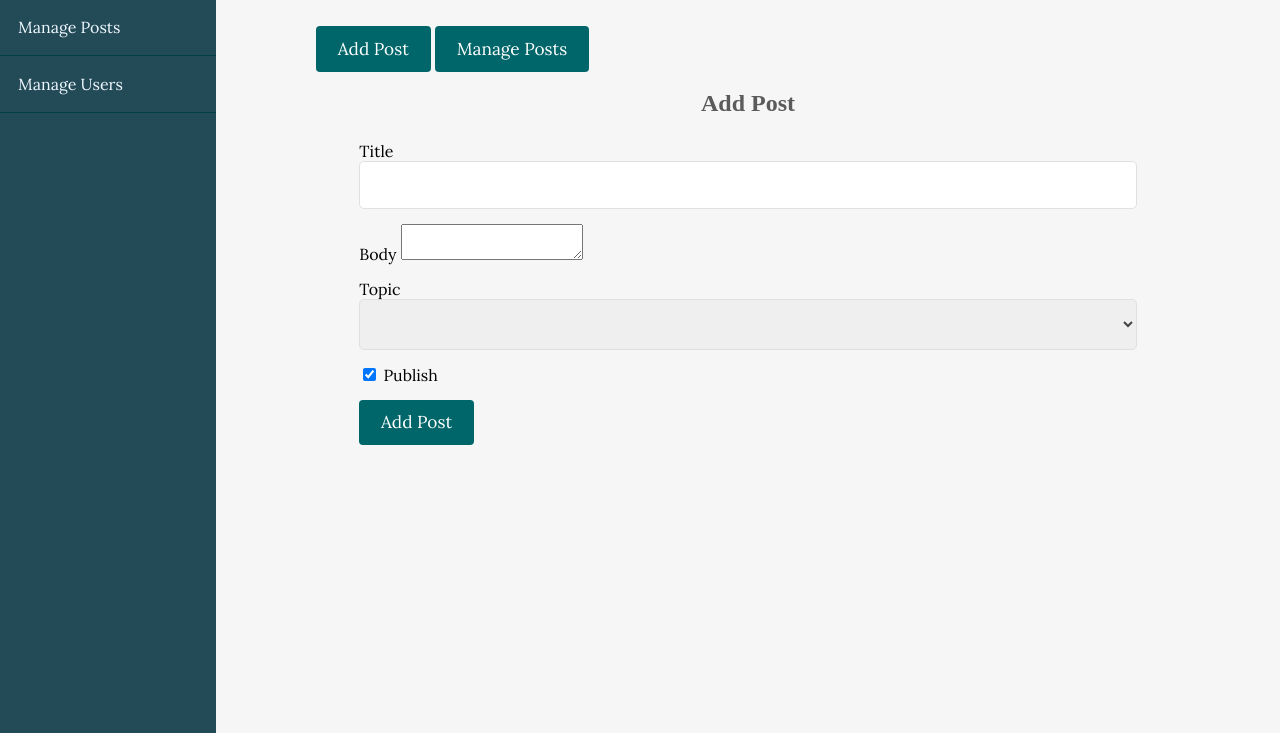
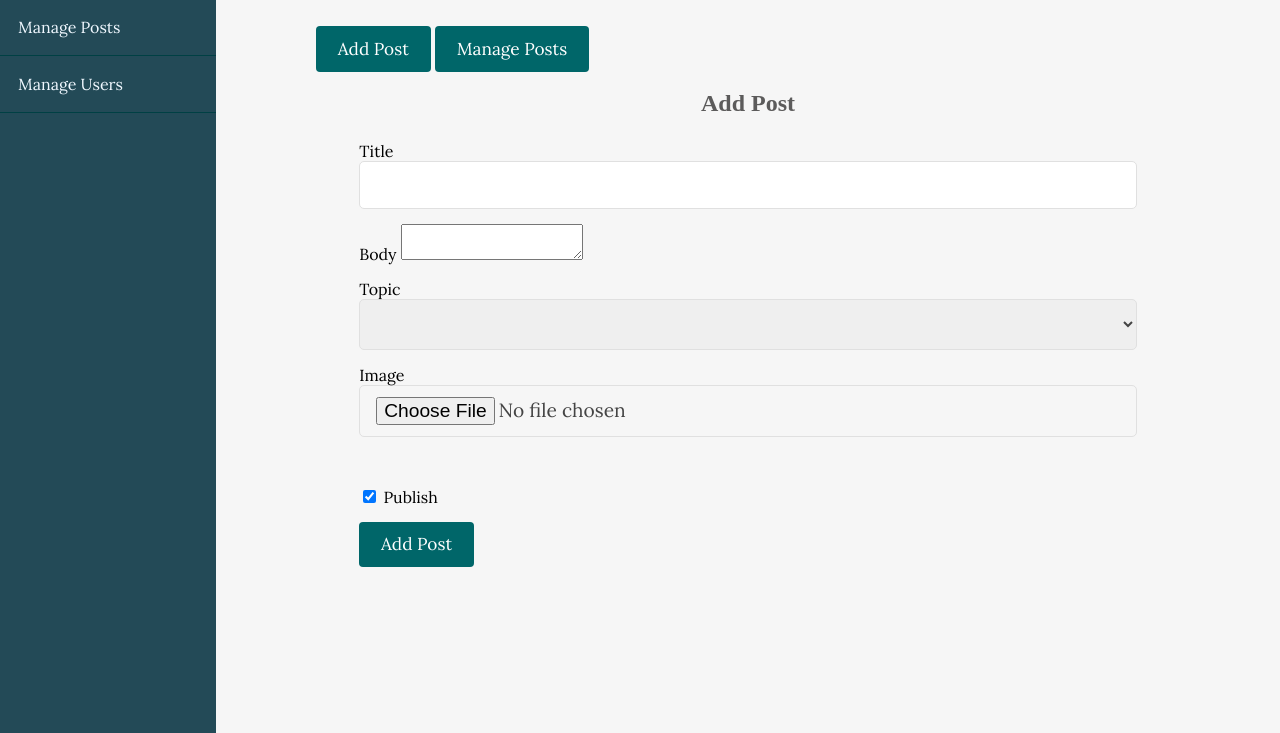
Before and after one commit to Razib100/rod_blogs, a PHP site: page /user/posts/create.php in a window 1280 px wide. Shown: the part 67-800 px from the top of the page. Run offline with PHP 8.4, Linux system fonts and the light colour scheme; the visitor is signed in with stand-in values (Sample User, id 1); data comes from the database, SQL or seed files in the repository; some libraries are stand-ins or nearby versions; some web fonts are replaced.

Commit message:
Image upload for user

```diff
--- a/app/controllers/posts.php
+++ b/app/controllers/posts.php
@@ -125,7 +125,7 @@ if (isset($_POST['update-post'])) {
     if (count($errors) == 0) {
         $id = $_POST['id'];
         unset($_POST['update-post'], $_POST['id']);
-        $_POST['user_id'] = $_SESSION['id'];
+        $_POST['edited_by'] = $_SESSION['id'];
         $_POST['published'] = isset($_POST['published']) ? 1 : 0;
         $_POST['tending'] = isset($_POST['tending']) ? 1 : 0;
         $_POST['body'] = htmlentities($_POST['body']);
--- a/app/controllers/user/posts.php
+++ b/app/controllers/user/posts.php
@@ -22,6 +22,7 @@ if (isset($_GET['id'])) {
     $id = $post['id'];
     $title = $post['title'];
     $body = $post['body'];
+    $image = $post['image'];
     $topic_id = $post['topic_id'];
     $published = $post['published'];
 }
@@ -46,8 +47,6 @@ if (isset($_GET['published']) && isset($_GET['p_id'])) {
     exit();
 }
 
-
-
 if (isset($_POST['add-post'])) {
     usersOnly();
     $errors = validatePost($_POST);
@@ -57,6 +56,21 @@ if (isset($_POST['add-post'])) {
         $_POST['published'] = isset($_POST['published']) ? 1 : 0;
         $_POST['view_count'] =  0;
         $_POST['body'] = htmlentities($_POST['body']);
+
+        // image uploading
+        if (!empty($_FILES['image']['name'])) {
+            $image_name = time() . '_' . $_FILES['image']['name'];
+            $destination = ROOT_PATH . "/assets/images/" . $image_name;
+
+            $result = move_uploaded_file($_FILES['image']['tmp_name'], $destination);
+
+            if ($result) {
+                $_POST['image'] = $image_name;
+            } else {
+                array_push($errors, "Failed to upload image");
+            }
+        }
+        // ----
 
         $post_id = create($table, $_POST);
         $_SESSION['message'] = "Post created successfully";
@@ -71,7 +85,6 @@ if (isset($_POST['add-post'])) {
     }
 }
 
-
 if (isset($_POST['update-post'])) {
     usersOnly();
     $errors = validatePost($_POST);
@@ -79,10 +92,23 @@ if (isset($_POST['update-post'])) {
     if (count($errors) == 0) {
         $id = $_POST['id'];
         unset($_POST['update-post'], $_POST['id']);
-        $_POST['user_id'] = $_SESSION['id'];
+        $_POST['edited_by'] = $_SESSION['id'];
         $_POST['published'] = isset($_POST['published']) ? 1 : 0;
         $_POST['body'] = htmlentities($_POST['body']);
+        // image upload
+        if (!empty($_FILES['image']['name'])) {
+            $image_name = time() . '_' . $_FILES['image']['name'];
+            $destination = ROOT_PATH . "/assets/images/" . $image_name;
 
+            $result = move_uploaded_file($_FILES['image']['tmp_name'], $destination);
+
+            if ($result) {
+                $_POST['image'] = $image_name;
+            } else {
+                array_push($errors, "Failed to upload image");
+            }
+        }
+        // ----
         $post_id = update($table, $id, $_POST);
         $_SESSION['message'] = "Post updated successfully";
         $_SESSION['type'] = "success";
--- a/user/posts/create.php
+++ b/user/posts/create.php
@@ -77,6 +77,13 @@ usersOnly();
                                 <?php endforeach; ?>
 
                             </select>
+                        </div>
+                        <div>
+                            <label>Image</label>
+                            <input type="file" name="image" class="text-input" onchange="previewImage()" id="imageInput">
+                        </div>
+                        <div id="imagePreviewContainer">
+                            <img id="imagePreview" style="max-width: 100%; max-height: 200px; margin-top: 10px;">
                         </div>
                         <div>
                             <?php if (empty($published)): ?>
```
Also changed, not shown: user/posts/edit.php (+16 -13 lines).
